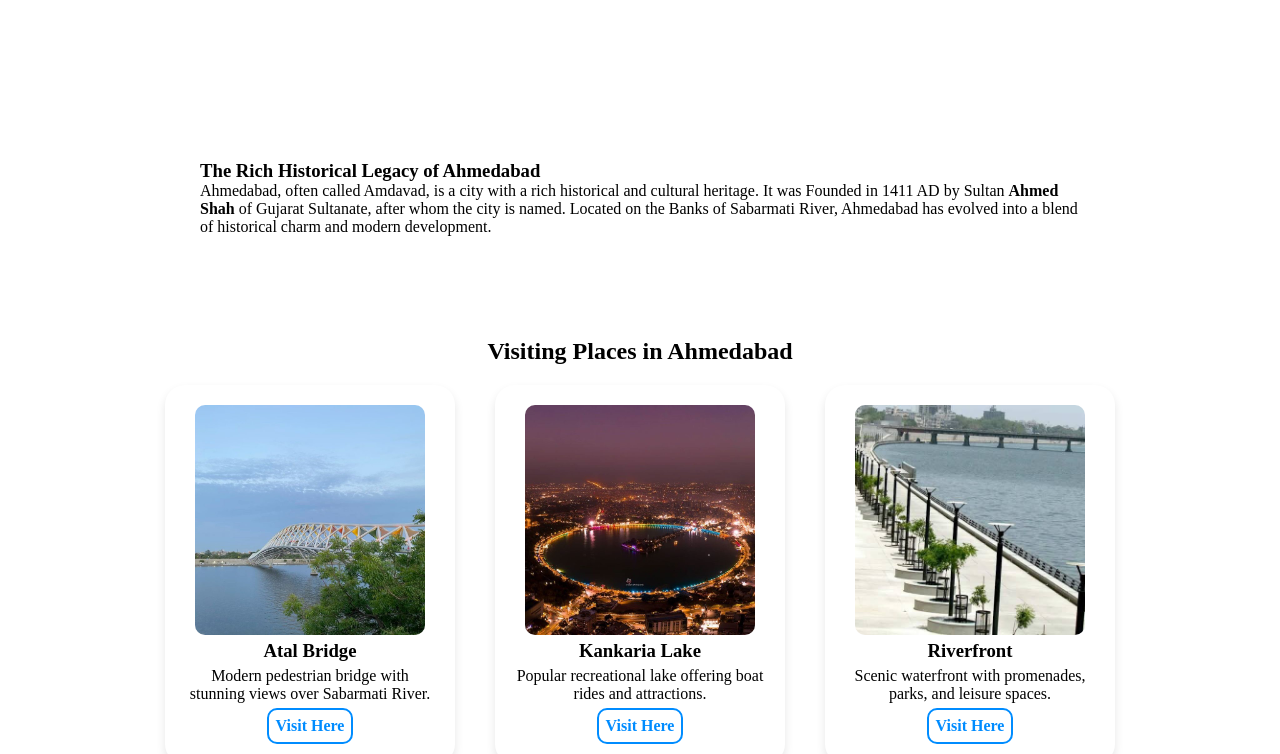
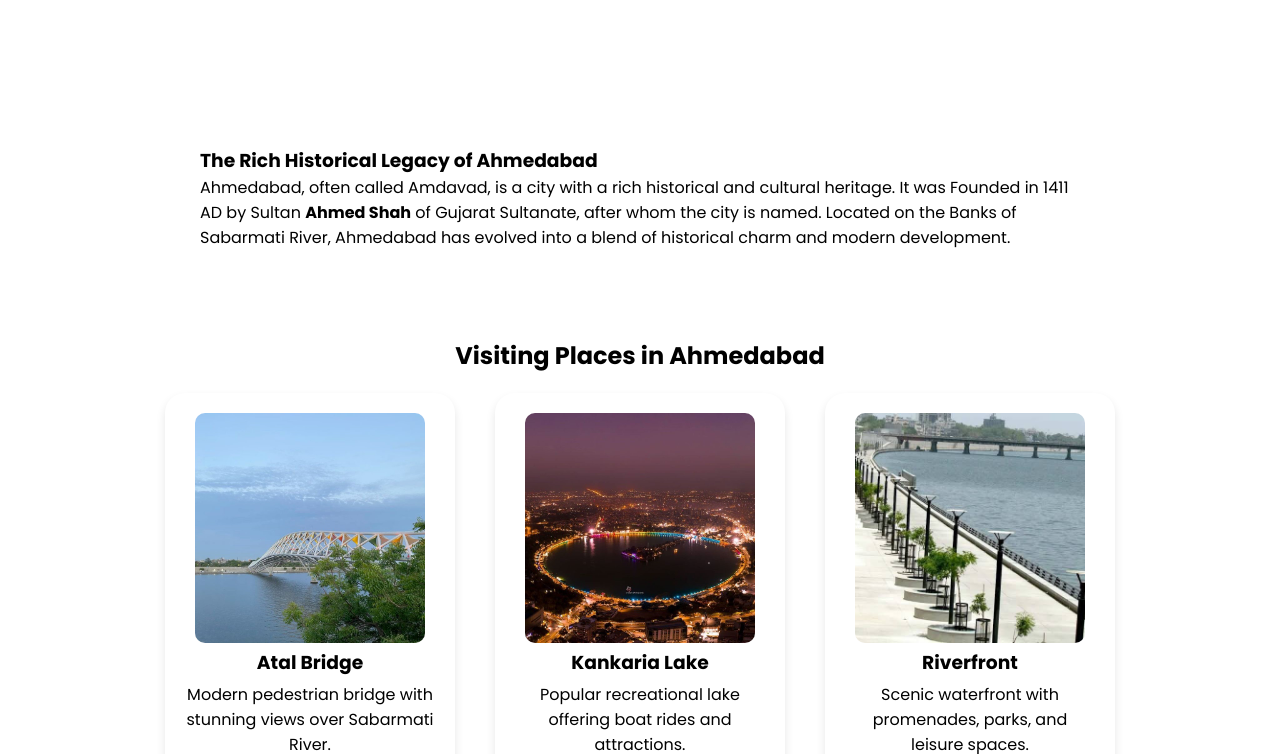
Before and after one commit to maheshsthr/amdavad, a plain HTML site: page index.html in a window 1280 px wide. Shown: the part 272-1026 px from the top of the page. Drawn offline with Linux system fonts and the light colour scheme.

Commit message:
Update styles.css

```diff
--- a/styles.css
+++ b/styles.css
@@ -1,5 +1,4 @@
-@import url('https://fonts.googleapis.com/css2?family=Geist:wght@100..900&family=Lexend:wght@100..900&display=swap');
-
+@import url('https://fonts.googleapis.com/css2?family=Geist:wght@100..900&family=Lexend:wght@100..900&family=Poppins:ital,wght@0,100;0,200;0,300;0,400;0,500;0,600;0,700;0,800;0,900;1,100;1,200;1,300;1,400;1,500;1,600;1,700;1,800;1,900&display=swap');
 * {
     font-family: "Poppins", serif;
     margin: 0px;
```
